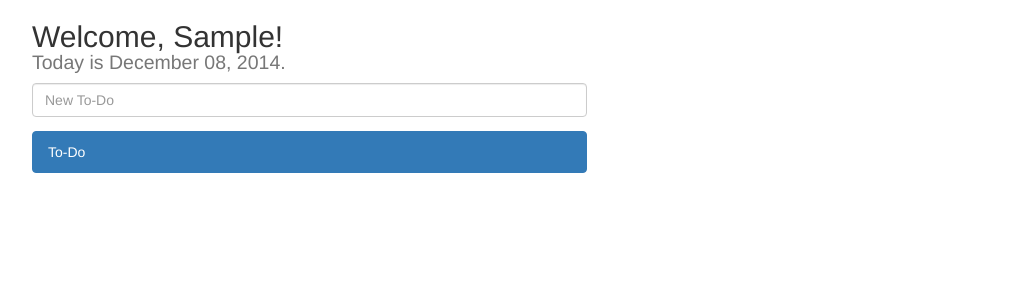
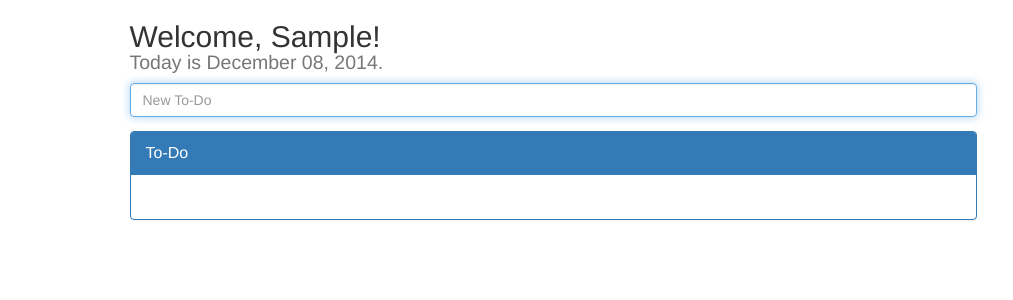
Before and after one commit to matthewdeeco/todolist-meowstic, a Django app: page /home/ in a window 1280 px wide. Shown: the top 300 px of the page, without its empty margins (38-1051 px from the left). Run offline with Django 3.2, Linux system fonts and the light colour scheme; the visitor is signed in with stand-in values (Sample User, id 1); data that the repository does not hold is empty; some libraries are stand-ins or nearby versions.

Commit message:
prepend checkbox and append cancel button

```diff
--- a/todo/functest/test_functional.py
+++ b/todo/functest/test_functional.py
@@ -24,7 +24,7 @@ class NewVisitorTest(StaticLiveServerTestCase):
 
     def check_for_item_in_item_list(self, item_text):
         item_list = self.browser.find_element_by_id('item_list')
-        items = item_list.find_elements_by_tag_name('li')
+        items = item_list.find_elements_by_class_name('item_text')
         self.assertIn(item_text, [item.text for item in items])
 
     def input_new_item(self, text):
--- a/todo/templates/home.html
+++ b/todo/templates/home.html
@@ -3,24 +3,37 @@
 {% block body %}
 
 <div class="row">
-	<div class="col-md-6">
-		<h2>Welcome, {{ user.first_name }}! <br />
+	<div class="col-md-9 col-md-offset-1">
+		<h2>Welcome, {{ user.first_name }}! <br/>
 			<small>Today is {% now "F d, Y" %}.</small>
 		</h2>
 
 		<form class="form-horizontal" method="POST">
-			<input class="form-control" type="text" id="new_item_text" name="new_item_text" placeholder="New To-Do" />
+			<input class="form-control" type="text" id="new_item_text" name="new_item_text" placeholder="New To-Do" autofocus />
 			{% csrf_token %}
 		</form>
 
-		<ul class="list-group" id="item_list">
-			<li class="list-group-item active">To-Do</li>
-			{% for item in items %}
-				<li class="list-group-item item_text">
-						{{ item.text }}
-				</li>
-			{% endfor %}
-		</ul>
+		<div class="panel panel-primary" id="item_list">
+			<div class="panel-heading">
+				<span class="panel-title">To-Do</span>
+			</div>
+			<div class="panel-body" id="item_list">
+				<form method="POST" role="form">
+					{% for item in items %}
+						<div class="input-group voffset1">
+							<span class="input-group-addon">
+									<input type="checkbox">
+							</span>
+							<span class="item_text form-control">
+								{{ item.text }}
+							</span>
+							<span class="input-group-btn">
+								<button type="button" class="btn btn-default">&#x2715;</button>
+						</div>
+					{% endfor %}
+				</form>
+			</div>
+		</div>
 	</div>
 </div>
 
```
